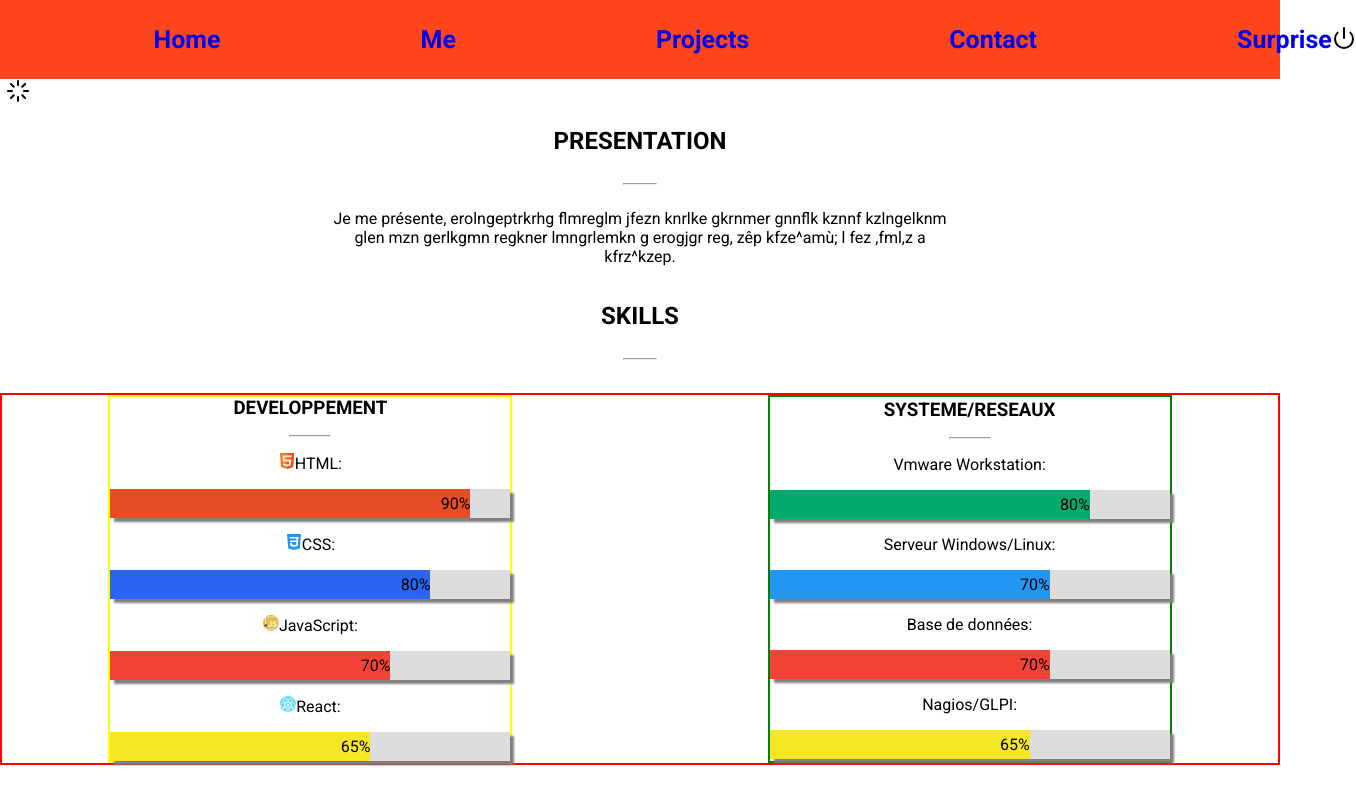
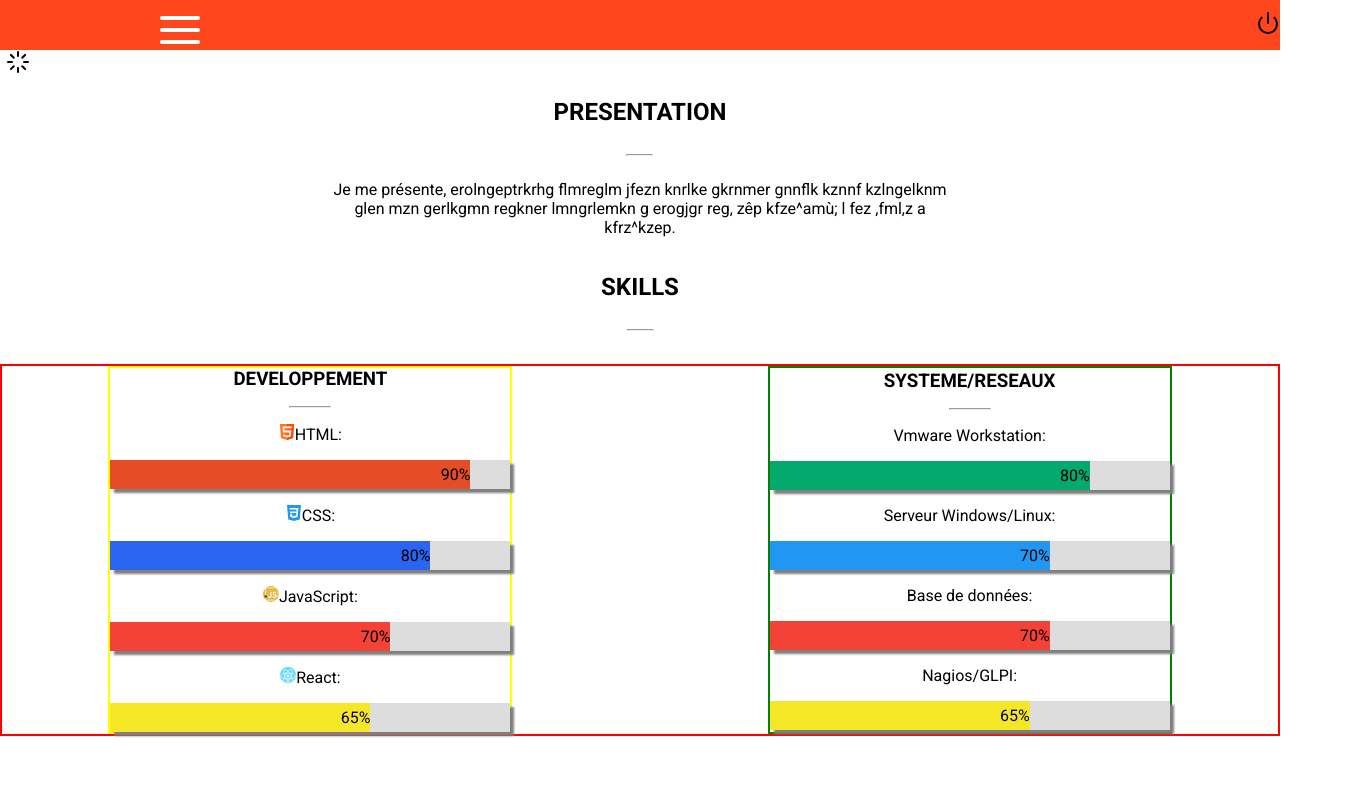
Before and after one commit to Chr1st0B/portfolio, a React (Create React App) app: page /Me in a window 1280 px wide. Shown: the whole page, 1356 px wide, since content can reach past the window. Built offline with nearby package versions, Linux system fonts and the light colour scheme.

Commit message:
portfolioSave2

```diff
--- a/src/App.css
+++ b/src/App.css
@@ -10,7 +10,6 @@ font-family: 'Do Hyeon', sans-serif; */
 .App {
   text-align: center;
 }
-
 
 /* Button Day and Night */
 
@@ -68,23 +67,133 @@ svg {
 .liens{
   display: flex;
 }
-
 .liens ul{
   display: flex;
   list-style: none;
   font-size: 25px;
   padding: 0%;
 }
-
-.liens ul li + li{
-  margin-left: 200px;
-
-}
-
+/* .liens ul li{
+  margin-left: 142px;
+} */
 .liens ul li a{
   text-decoration:none;
   font-weight: bold;
+  padding: 0 3.4em;
 }
+
+.navbar_burger{
+  width: 40px;
+  height: 40px;
+  background: transparent;
+  border: none;
+  color: inherit;
+  display: none;
+}
+
+
+@media (max-width:1500px){
+  .liens ul{
+    flex-direction: column;
+    justify-content: center;
+    align-items: center;
+    position: fixed;
+    /* left: 0; */
+    right: -100vw;
+    bottom: 0;
+    height: 609px;
+    padding: 2rem;
+    visibility: hidden;
+    background-color: black;
+  }
+  .show-nav .liens ul{
+    left: 0;
+    right: 0;
+    visibility: visible;
+  }
+  .liens ul li a{
+    display: block;
+    padding-bottom: 2rem;
+  }
+  .navbar_burger{
+    display: block;
+  }
+  .navbar_burger:hover{
+    cursor: pointer;
+  }
+
+  .burger-bar,
+  .burger-bar::before,
+  .burger-bar::after{
+    display: block;
+    width: 40px;
+    height: 4px;
+    position: relative;
+    border-radius: 3px;
+    background: white;
+  }
+  .burger-bar::before,
+  .burger-bar::after{
+    content: "";
+    position: absolute;
+    left: 0;
+  }
+  .burger-bar::before{
+    transform: translateY(-12px);
+  }
+  .burger-bar::after{
+    transform: translateY(12px);
+  }
+}
+
+/*menu burger = bouton */
+/* .burger span{
+  width:50px;
+  height:8px;
+  background: #000;
+  display: block;
+  margin:4px 0;
+} */
+
+/* @media (max-width:700px){
+  .liens ul li{
+    display: flex;
+    flex-direction: column;
+    justify-content: center;
+    list-style: none;
+    left: 0;
+    right: 0;
+    bottom: 0;
+    height: 100vh;
+    padding: 2rem;
+    background-color: black;
+  }
+  .leins ul li a {
+    text-decoration:none;
+  }
+} */
+
+/* @media (min-width:1400px){
+  .burger{
+      display: none;
+  }
+  .liens{
+    display: flex;
+  }
+  .liens ul{
+    display: flex;
+    list-style: none;
+    font-size: 25px;
+    padding: 0%;
+  }
+  .liens ul li + li{
+    margin-left: 200px;
+  }
+  .liens ul li a{
+    text-decoration:none;
+    font-weight: bold;
+  }
+} */
 
 /* Home */
 
@@ -114,6 +223,7 @@ svg {
   display: flex;
   justify-content: center;
   flex-direction: column;
+  align-items: center;
   margin-left: 25%;
   margin-right: 25%;
   /* border: 2px solid red; */
@@ -123,31 +233,47 @@ svg {
   display: flex;
   justify-content: center;
   flex-direction: column;
+  align-items: center;
   margin-left: 25%;
   margin-right: 25%;
 }
 
 .meBox1 hr{
-  width: 10%;
+  width: 25px;
+}
+
+.meBox2{
+  display: flex;
+  justify-content: center;
+  flex-direction: column;
+  align-items: center;
 }
 
 .meBox3{
   display: flex;
   justify-content: center;
   flex-direction: column;
+  align-items: center;
   margin-left: 25%;
   margin-right: 25%;
   margin-bottom: 25px;
 }
 
 .meBox3 hr{
-  width: 10%;
+  width: 25px;
 }
 
 .meMasterBox2{
   display: flex;
   justify-content: center;
   border: 2px solid red;
+}
+
+@media (max-width:1000px){
+  .meMasterBox2{
+    flex-direction: column;
+    align-items: center;
+  }
 }
 
 .meMasterBox2 h3{
@@ -183,7 +309,7 @@ svg {
   display: flex;
   justify-content: center;
   flex-direction: column;
-  margin-left: 15%;
+  margin-left: 10%;
   margin-right: 10%;
   /* padding-left: 10%;
   padding-right: 10%; */
@@ -208,7 +334,7 @@ svg {
   justify-content: center;
   flex-direction: column;
   margin-left: 10%;
-  margin-right: 15%;
+  margin-right: 10%;
   /* padding-left: 10%;
   padding-right: 10%; */
   border: 2px solid green;
@@ -226,30 +352,6 @@ svg {
 .supervision{
   width: 65%; background-color: #f5e726; /* yellox */
 }
-
-/* .progress-bar {
-  text-align: left;
-  transition-duration: 3s;
-}
-.progress-bar-danger {
-  background-color: #d9534f;
-}
-.progress-bar {
-  float: left;
-  width: 0;
-  height: 100%;
-  font-size: 12px;
-  line-height: 20px;
-  color: #fff;
-  text-align: center;
-  background-color: #337ab7;
-  -webkit-box-shadow: inset 0 -1px 0 rgb(0 0 0 / 15%);
-  box-shadow: inset 0 -1px 0 rgb(0 0 0 / 15%);
-  -webkit-transition: width .6s ease;
-  -o-transition: width .6s ease;
-  transition: width .6s ease;
-} */
-
 
 /* Projects */
 
--- a/src/components/Header.js
+++ b/src/components/Header.js
@@ -16,10 +16,20 @@ const Header = () => {
     // Menu Day and Night
     const [mode, setMode] = useState('day')
 
+    // Menu Home
+    const [showLinks, setShowLinks] = useState(false)
+
+    const handleShowLinks = () => {
+        setShowLinks(!showLinks)
+    }
+
     return(
         <div className={mode === 'day' ? 'homeDay' : 'homeNight'} >
             <header className="bigBox">
-                <section className="box">
+                <section className={`box ${showLinks ? "show-nav" : "hide-nav"}`}>
+                    <button className="navbar_burger" onClick={handleShowLinks}>
+                        <span className="burger-bar"></span>
+                    </button>
                     <div className="liens">
                         <ul>
                             <li>
```
